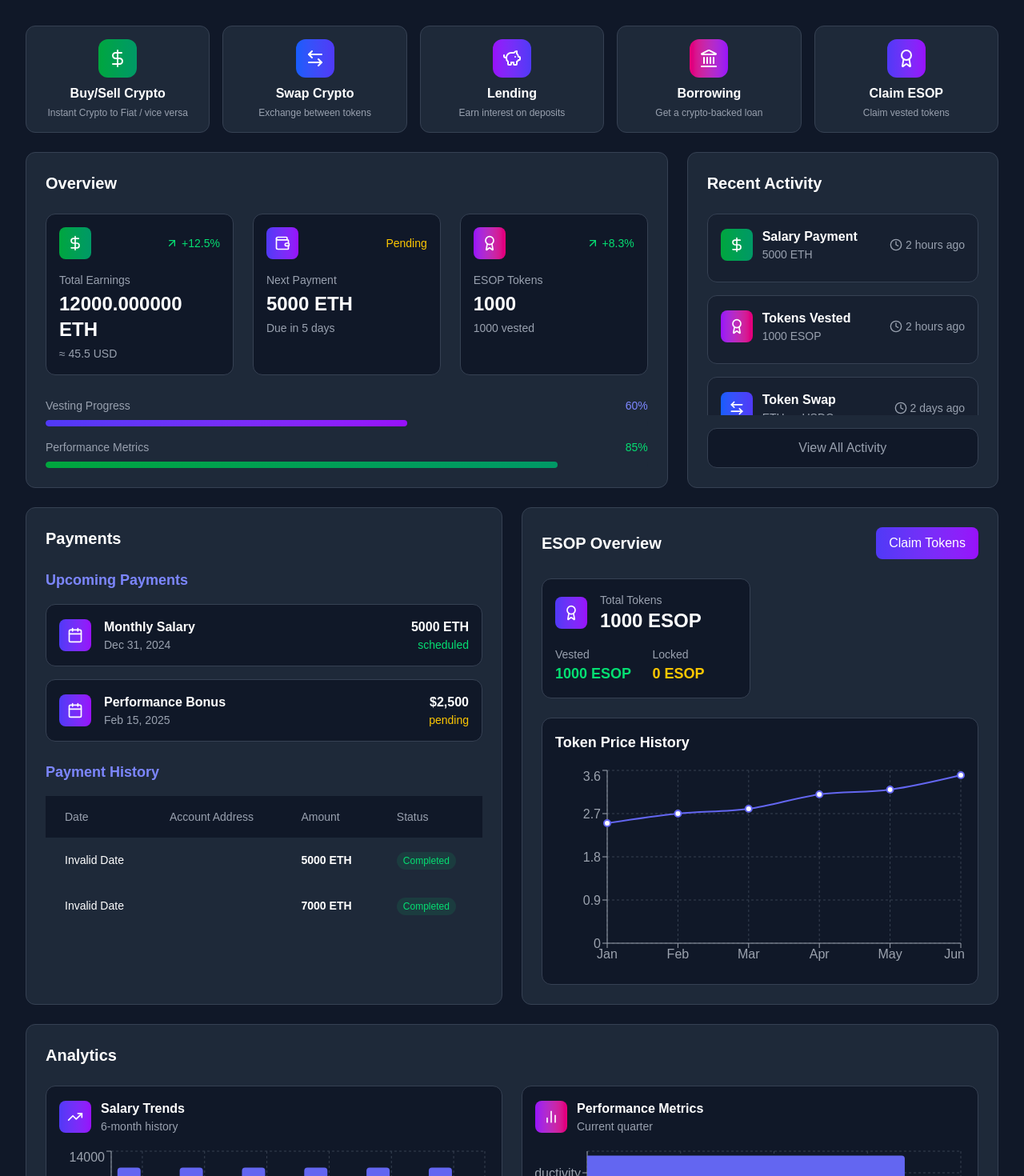
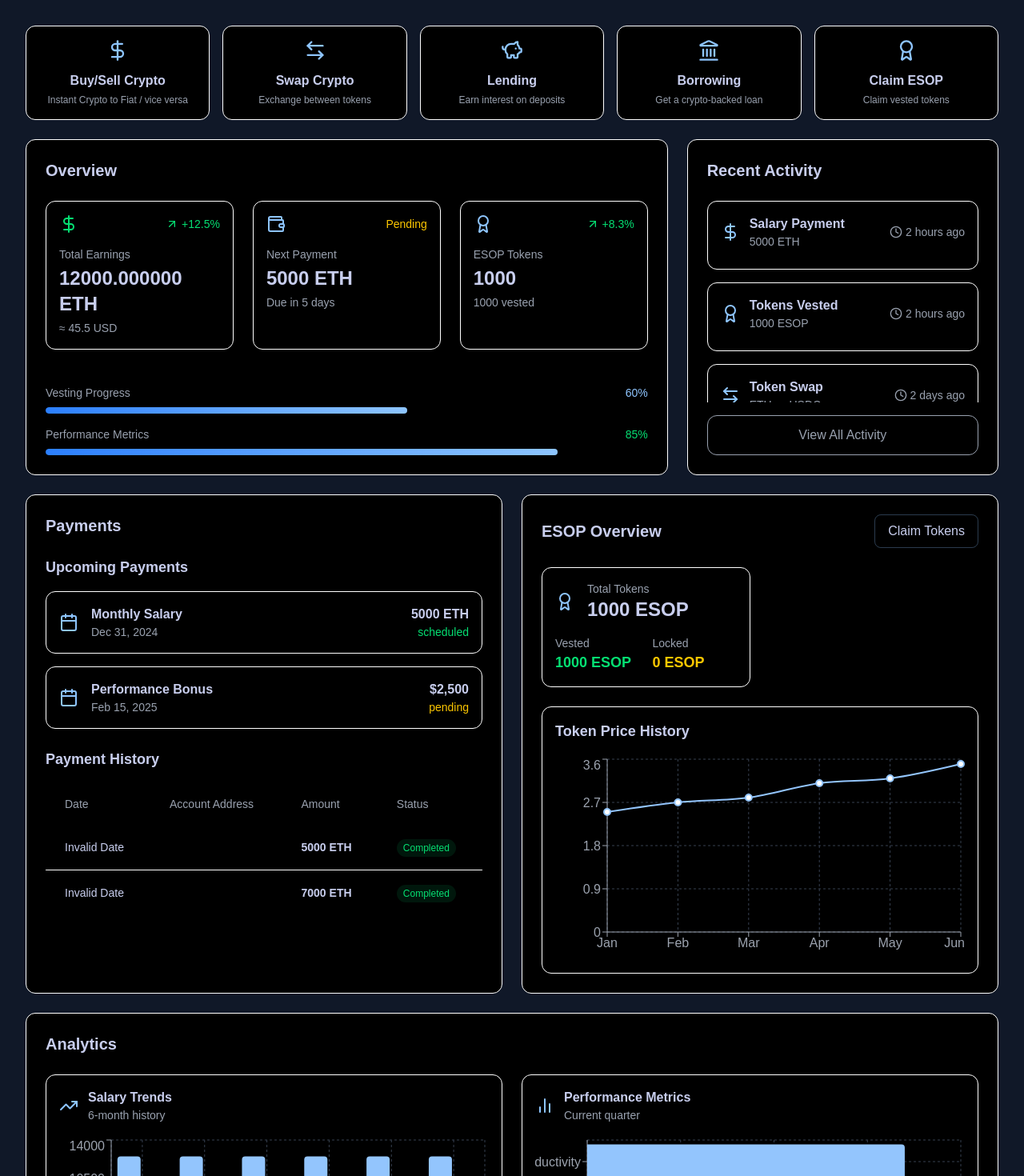
Before and after one commit to PayZoll-Orgs/Payzoll_Frontend-1.0.0, a Next.js app: page /employeeDashboard in a window 1280 px wide. Shown: the top 1470 px of the page at 80% size. Built offline with nearby package versions, Linux system fonts and the light colour scheme.

Commit message:
employee dashboard commit

```diff
--- a/src/components/employeeDashboard/AnalyticsSection.tsx
+++ b/src/components/employeeDashboard/AnalyticsSection.tsx
@@ -53,17 +53,15 @@ const CustomTooltip = ({ active, payload, label }: any) => {
 
 export default function AnalyticsSection() {
   return (
-    <div className="bg-gray-800 border border-gray-700 rounded-xl p-6 hover:border-indigo-500/50 transition-all">
-      <h2 className="text-xl font-bold mb-6 text-white">Analytics</h2>
+    <div className="bg-black border border-brandBlue/[8%] rounded-xl p-6 hover:border-blue-300/50 transition-all">
+      <h2 className="text-xl font-bold mb-6 text-[#c8ceee]">Analytics</h2>
 
       <div className="grid grid-cols-1 lg:grid-cols-2 gap-6">
-        <div className="bg-gray-900 rounded-xl p-4 border border-gray-700">
+        <div className="bg-black rounded-xl p-4 border border-brandBlue/[8%]">
           <div className="flex items-center space-x-3 mb-4">
-            <div className="w-10 h-10 rounded-lg bg-gradient-to-r from-indigo-600 to-purple-600 flex items-center justify-center">
-              <TrendingUp className="w-5 h-5 text-white" />
-            </div>
+            <TrendingUp className="w-6 h-6 text-blue-300" />
             <div>
-              <h3 className="font-semibold text-white">Salary Trends</h3>
+              <h3 className="font-semibold text-[#c8ceee]">Salary Trends</h3>
               <p className="text-sm text-gray-400">6-month history</p>
             </div>
           </div>
@@ -76,20 +74,18 @@ export default function AnalyticsSection() {
                 <YAxis stroke="#9ca3af" />
                 <Tooltip content={<CustomTooltip />} />
                 <Legend />
-                <Bar dataKey="salary" name="Base Salary" fill="#6366f1" radius={[4, 4, 0, 0]} />
-                <Bar dataKey="bonus" name="Bonus" fill="#8b5cf6" radius={[4, 4, 0, 0]} />
+                <Bar dataKey="salary" name="Base Salary" fill="#93c5fd" radius={[4, 4, 0, 0]} />
+                <Bar dataKey="bonus" name="Bonus" fill="#c8ceee" radius={[4, 4, 0, 0]} />
               </BarChart>
             </ResponsiveContainer>
           </div>
         </div>
 
-        <div className="bg-gray-900 rounded-xl p-4 border border-gray-700">
+        <div className="bg-black rounded-xl p-4 border border-brandBlue/[8%]">
           <div className="flex items-center space-x-3 mb-4">
-            <div className="w-10 h-10 rounded-lg bg-gradient-to-r from-purple-600 to-pink-600 flex items-center justify-center">
-              <BarChart2 className="w-5 h-5 text-white" />
-            </div>
+            <BarChart2 className="w-6 h-6 text-blue-300" />
             <div>
-              <h3 className="font-semibold text-white">Performance Metrics</h3>
+              <h3 className="font-semibold text-[#c8ceee]">Performance Metrics</h3>
               <p className="text-sm text-gray-400">Current quarter</p>
             </div>
           </div>
@@ -101,11 +97,11 @@ export default function AnalyticsSection() {
                 <XAxis type="number" domain={[0, 100]} stroke="#9ca3af" />
                 <YAxis dataKey="metric" type="category" stroke="#9ca3af" />
                 <Tooltip content={<CustomTooltip />} />
-                <Bar dataKey="value" fill="#a855f7" radius={[0, 4, 4, 0]}>
+                <Bar dataKey="value" fill="#93c5fd" radius={[0, 4, 4, 0]}>
                   {performanceData.map((entry, index) => (
                     <Cell
                       key={index}
-                      fill={entry.value >= 90 ? '#10b981' : entry.value >= 80 ? '#6366f1' : '#f59e0b'}
+                      fill={entry.value >= 90 ? '#10b981' : entry.value >= 80 ? '#93c5fd' : '#f59e0b'}
                     />
                   ))}
                 </Bar>
--- a/src/components/employeeDashboard/ESOPSection.tsx
+++ b/src/components/employeeDashboard/ESOPSection.tsx
@@ -41,25 +41,23 @@ export default function ESOPSection({ employeeTokenInfo }: { employeeTokenInfo:
   };
 
   return (
-    <div className="bg-gray-800 border border-gray-700 rounded-xl p-6 hover:border-indigo-500/50 transition-all">
+    <div className="bg-black border border-brandBlue/[8%] rounded-xl p-6 hover:border-blue-300/50 transition-all">
       <div className="flex items-center justify-between mb-6">
-        <h2 className="text-xl font-bold text-white">ESOP Overview</h2>
+        <h2 className="text-xl font-bold text-[#c8ceee]">ESOP Overview</h2>
         <button
-          className="px-4 py-2 rounded-lg bg-gradient-to-r from-indigo-600 to-purple-600 text-white hover:shadow-lg hover:shadow-indigo-500/20 transition-all"
+          className="px-4 py-2 rounded-lg text-[#c8ceee] border border-blue-300/30 hover:bg-blue-300/10 transition-all"
         >
           Claim Tokens
         </button>
       </div>
 
       <div className="grid grid-cols-1 md:grid-cols-2 gap-6 mb-6">
-        <div className="bg-gray-900 rounded-xl p-4 border border-gray-700">
+        <div className="bg-black rounded-xl p-4 border border-brandBlue/[8%]">
           <div className="flex items-center space-x-4 mb-4">
-            <div className="w-10 h-10 rounded-lg bg-gradient-to-r from-indigo-600 to-purple-600 flex items-center justify-center">
-              <Award className="w-5 h-5 text-white" />
-            </div>
+            <Award className="w-6 h-6 text-blue-300" />
             <div>
               <div className="text-sm text-gray-400">Total Tokens</div>
-              <div className="text-2xl font-bold">{totalTokens()} ESOP</div>
+              <div className="text-2xl font-bold text-[#c8ceee]">{totalTokens()} ESOP</div>
             </div>
           </div>
 
@@ -76,8 +74,8 @@ export default function ESOPSection({ employeeTokenInfo }: { employeeTokenInfo:
         </div>
       </div>
 
-      <div className="bg-gray-900 rounded-xl p-4 border border-gray-700">
-        <h3 className="text-lg font-semibold mb-4 text-white">Token Price History</h3>
+      <div className="bg-black rounded-xl p-4 border border-brandBlue/[8%]">
+        <h3 className="text-lg font-semibold mb-4 text-[#c8ceee]">Token Price History</h3>
         <div className="h-64">
           <ResponsiveContainer width="100%" height="100%">
             <LineChart data={tokenPriceData}>
@@ -85,7 +83,7 @@ export default function ESOPSection({ employeeTokenInfo }: { employeeTokenInfo:
               <XAxis dataKey="date" stroke="#9ca3af" />
               <YAxis stroke="#9ca3af" />
               <Tooltip content={<CustomTooltip />} />
-              <Line type="monotone" dataKey="price" stroke="#6366f1" strokeWidth={2} dot={{ r: 4 }} activeDot={{ r: 8 }} />
+              <Line type="monotone" dataKey="price" stroke="#93c5fd" strokeWidth={2} dot={{ r: 4 }} activeDot={{ r: 8 }} />
             </LineChart>
           </ResponsiveContainer>
         </div>
--- a/src/components/employeeDashboard/EmployeeOverview.tsx
+++ b/src/components/employeeDashboard/EmployeeOverview.tsx
@@ -32,15 +32,13 @@ export default function EmployeeOverview({
   };
 
   return (
-    <div className="bg-gray-800 border border-gray-700 rounded-xl p-6 hover:border-indigo-500/50 transition-all h-[420px] flex flex-col">
-      <h2 className="text-xl font-bold mb-6 text-white">Overview</h2>
+    <div className="bg-black border border-brandBlue/[8%] rounded-xl p-6 hover:border-blue-300/50 transition-all h-[420px] flex flex-col">
+      <h2 className="text-xl font-bold mb-6 text-[#c8ceee]">Overview</h2>
 
       <div className="grid grid-cols-1 md:grid-cols-3 gap-6 mb-auto">
-        <div className="bg-gray-900 rounded-xl p-4 border border-gray-700">
+        <div className="bg-black rounded-xl p-4 border border-brandBlue/[8%]">
           <div className="flex items-center justify-between mb-4">
-            <div className="w-10 h-10 rounded-lg bg-gradient-to-r from-green-600 to-emerald-600 flex items-center justify-center">
-              <DollarSign className="w-5 h-5 text-white" />
-            </div>
+            <DollarSign className="w-6 h-6 text-green-400" />
             <div className="flex items-center text-green-400 text-sm">
               <ArrowUpRight className="w-4 h-4 mr-1" />
               +12.5%
@@ -48,32 +46,28 @@ export default function EmployeeOverview({
           </div>
           <div className="space-y-1">
             <div className="text-gray-400 text-sm">Total Earnings</div>
-            <div className="text-2xl font-bold">{totalEarning().toFixed(6)} ETH</div>
+            <div className="text-2xl font-bold text-[#c8ceee]">{totalEarning().toFixed(6)} ETH</div>
             <div className="text-sm text-gray-400">≈ 45.5 USD</div>
           </div>
         </div>
 
-        <div className="bg-gray-900 rounded-xl p-4 border border-gray-700">
+        <div className="bg-black rounded-xl p-4 border border-brandBlue/[8%]">
           <div className="flex items-center justify-between mb-4">
-            <div className="w-10 h-10 rounded-lg bg-gradient-to-r from-indigo-600 to-purple-600 flex items-center justify-center">
-              <Wallet className="w-5 h-5 text-white" />
-            </div>
+            <Wallet className="w-6 h-6 text-blue-300" />
             <div className="flex items-center text-yellow-400 text-sm">Pending</div>
           </div>
           <div className="space-y-1">
             <div className="text-gray-400 text-sm">Next Payment</div>
-            <div className="text-2xl font-bold">
+            <div className="text-2xl font-bold text-[#c8ceee]">
               {employeeInfo.salary?.$numberDecimal || "0"} ETH
             </div>
             <div className="text-sm text-gray-400">Due in 5 days</div>
           </div>
         </div>
 
-        <div className="bg-gray-900 rounded-xl p-4 border border-gray-700">
+        <div className="bg-black rounded-xl p-4 border border-brandBlue/[8%]">
           <div className="flex items-center justify-between mb-4">
-            <div className="w-10 h-10 rounded-lg bg-gradient-to-r from-purple-600 to-pink-600 flex items-center justify-center">
-              <Award className="w-5 h-5 text-white" />
-            </div>
+            <Award className="w-6 h-6 text-blue-300" />
             <div className="flex items-center text-green-400 text-sm">
               <ArrowUpRight className="w-4 h-4 mr-1" />
               +8.3%
@@ -81,7 +75,7 @@ export default function EmployeeOverview({
           </div>
           <div className="space-y-1">
             <div className="text-gray-400 text-sm">ESOP Tokens</div>
-            <div className="text-2xl font-bold">{totalTokens()}</div>
+            <div className="text-2xl font-bold text-[#c8ceee]">{totalTokens()}</div>
             <div className="text-sm text-gray-400">{totalTokens()} vested</div>
           </div>
         </div>
@@ -91,11 +85,11 @@ export default function EmployeeOverview({
         <div>
           <div className="flex justify-between text-sm mb-2">
             <span className="text-gray-400">Vesting Progress</span>
-            <span className="text-indigo-400">60%</span>
+            <span className="text-blue-300">60%</span>
           </div>
-          <div className="h-2 bg-gray-800 rounded-full overflow-hidden">
+          <div className="h-2 bg-black rounded-full overflow-hidden">
             <div
-              className="h-full w-[60%] bg-gradient-to-r from-indigo-600 to-purple-600 rounded-full"
+              className="h-full w-[60%] bg-gradient-to-r from-blue-500 to-blue-300 rounded-full"
               style={{ transition: "width 1s ease-in-out" }}
             />
           </div>
@@ -106,9 +100,9 @@ export default function EmployeeOverview({
             <span className="text-gray-400">Performance Metrics</span>
             <span className="text-green-400">85%</span>
           </div>
-          <div className="h-2 bg-gray-800 rounded-full overflow-hidden">
+          <div className="h-2 bg-black rounded-full overflow-hidden">
             <div
-              className="h-full w-[85%] bg-gradient-to-r from-green-600 to-emerald-600 rounded-full"
+              className="h-full w-[85%] bg-gradient-to-r from-blue-500 to-blue-300 rounded-full"
               style={{ transition: "width 1s ease-in-out" }}
             />
           </div>
--- a/src/components/employeeDashboard/PaymentSection.tsx
+++ b/src/components/employeeDashboard/PaymentSection.tsx
@@ -24,11 +24,11 @@ export default function PaymentSection({ employeeHistoryInfo, employeeInfo }: {
   ];
 
   return (
-    <div className="bg-gray-800 border border-gray-700 rounded-xl p-6 hover:border-indigo-500/50 transition-all h-full">
-      <h2 className="text-xl font-bold mb-6 text-white">Payments</h2>
+    <div className="bg-black border border-brandBlue/[8%] rounded-xl p-6 hover:border-blue-300/50 transition-all h-full">
+      <h2 className="text-xl font-bold mb-6 text-[#c8ceee]">Payments</h2>
 
       <div className="mb-6">
-        <h3 className="text-lg font-semibold text-indigo-400 mb-4">Upcoming Payments</h3>
+        <h3 className="text-lg font-semibold text-[#c8ceee] mb-4">Upcoming Payments</h3>
         <div className="space-y-4">
           {upcomingPayments.map((payment, index) => (
             <motion.div
@@ -36,20 +36,18 @@ export default function PaymentSection({ employeeHistoryInfo, employeeInfo }: {
               initial={{ opacity: 0, y: 20 }}
               animate={{ opacity: 1, y: 0 }}
               transition={{ delay: index * 0.1 }}
-              className="bg-gray-900 rounded-xl p-4 border border-gray-700"
+              className="bg-black rounded-xl p-4 border border-brandBlue/[8%]"
             >
               <div className="flex items-center justify-between">
                 <div className="flex items-center space-x-4">
-                  <div className="w-10 h-10 rounded-lg bg-gradient-to-r from-indigo-600 to-purple-600 flex items-center justify-center">
-                    <Calendar className="w-5 h-5 text-white" />
-                  </div>
+                  <Calendar className="w-6 h-6 text-blue-300" />
                   <div>
-                    <div className="font-semibold text-white">{payment.type}</div>
+                    <div className="font-semibold text-[#c8ceee]">{payment.type}</div>
                     <div className="text-sm text-gray-400">{payment.date}</div>
                   </div>
                 </div>
                 <div className="text-right">
-                  <div className="font-semibold text-white">{payment.amount}</div>
+                  <div className="font-semibold text-[#c8ceee]">{payment.amount}</div>
                   <div className={`text-sm ${payment.status === "scheduled" ? "text-green-400" : "text-yellow-400"}`}>
                     {payment.status}
                   </div>
@@ -61,10 +59,10 @@ export default function PaymentSection({ employeeHistoryInfo, employeeInfo }: {
       </div>
 
       <div>
-        <h3 className="text-lg font-semibold text-indigo-400 mb-4">Payment History</h3>
+        <h3 className="text-lg font-semibold text-[#c8ceee] mb-4">Payment History</h3>
         <div className="overflow-x-auto">
           <table className="w-full">
-            <thead className="bg-gray-900">
+            <thead className="bg-black/50">
               <tr>
                 <th className="px-6 py-4 text-left text-sm font-medium text-gray-400">Date</th>
                 <th className="px-6 py-4 text-left text-sm font-medium text-gray-400">Account Address</th>
@@ -72,14 +70,14 @@ export default function PaymentSection({ employeeHistoryInfo, employeeInfo }: {
                 <th className="px-6 py-4 text-left text-sm font-medium text-gray-400">Status</th>
               </tr>
             </thead>
-            <tbody className="divide-y divide-gray-800">
+            <tbody className="divide-y divide-brandBlue/[8%]">
               {employeeHistoryInfo.map((history, index) => (
-                <tr key={index} className="group hover:bg-gray-900/30 transition-colors">
-                  <td className="px-6 py-4 whitespace-nowrap text-sm text-white">
+                <tr key={index} className="group hover:bg-black/50 transition-colors">
+                  <td className="px-6 py-4 whitespace-nowrap text-sm text-[#c8ceee]">
                     {new Date(history.createdAt).toLocaleDateString()}
                   </td>
-                  <td className="px-6 py-4 whitespace-nowrap text-sm text-white">{history.accountId}</td>
-                  <td className="px-6 py-4 whitespace-nowrap text-sm font-semibold text-white">
+                  <td className="px-6 py-4 whitespace-nowrap text-sm text-[#c8ceee]">{history.accountId}</td>
+                  <td className="px-6 py-4 whitespace-nowrap text-sm font-semibold text-[#c8ceee]">
                     {history.amount.$numberDecimal} ETH
                   </td>
                   <td className="px-6 py-4 whitespace-nowrap">
--- a/src/components/employeeDashboard/QuickPanel.tsx
+++ b/src/components/employeeDashboard/QuickPanel.tsx
@@ -60,28 +60,16 @@ export default function QuickPanel({ isWalletConnected }: { isWalletConnected: b
           animate={{ opacity: 1, y: 0 }}
           transition={{ delay: index * 0.1 }}
           onClick={action.action}
-          className={`group relative p-4 bg-gray-800 rounded-xl border border-gray-700
-                     hover:border-indigo-500/50 transition-all duration-300 ${
+          className={`group relative p-4 bg-black rounded-xl border border-brandBlue/[8%]
+                     hover:border-blue-300/50 transition-all duration-300 ${
                        !isWalletConnected ? "opacity-50 cursor-not-allowed" : ""
                      }`}
           disabled={!isWalletConnected}
         >
-          <div
-            className="absolute inset-0 bg-gradient-to-r opacity-0 group-hover:opacity-10 rounded-xl transition-opacity duration-300"
-            style={{
-              backgroundImage: `linear-gradient(to right, var(--tw-gradient-stops))`,
-            }}
-          ></div>
-
-          <div className="flex flex-col items-center space-y-2">
-            <div
-              className={`w-12 h-12 rounded-xl bg-gradient-to-r ${action.color}
-                           flex items-center justify-center transform group-hover:scale-110 transition-transform`}
-            >
-              <action.icon className="w-6 h-6 text-white" />
-            </div>
+          <div className="flex flex-col items-center space-y-3">
+            <action.icon className="w-7 h-7 text-blue-300 transform group-hover:scale-110 transition-transform" />
             <div className="text-center">
-              <div className="font-semibold group-hover:text-white transition-colors">
+              <div className="font-semibold text-[#c8ceee] group-hover:text-white transition-colors">
                 {action.label}
               </div>
               <div className="text-xs text-gray-400 mt-1">
--- a/src/components/employeeDashboard/RecentActivity.tsx
+++ b/src/components/employeeDashboard/RecentActivity.tsx
@@ -27,7 +27,6 @@ export default function RecentActivity({ employeeInfo, employeeTokenInfo }: {
       amount: `${employeeInfo.salary.$numberDecimal} ETH`,
       timestamp: "2 hours ago",
       icon: DollarSign,
-      color: "from-green-600 to-emerald-600",
     },
     {
       id: 2,
@@ -36,7 +35,6 @@ export default function RecentActivity({ employeeInfo, employeeTokenInfo }: {
       amount: `${totalTokens()} ESOP`,
       timestamp: "2 hours ago",
       icon: Award,
-      color: "from-purple-600 to-pink-600",
     },
     {
       id: 3,
@@ -45,13 +43,12 @@ export default function RecentActivity({ employeeInfo, employeeTokenInfo }: {
       amount: "ETH → USDC",
       timestamp: "2 days ago",
       icon: ArrowLeftRight,
-      color: "from-blue-600 to-indigo-600",
     },
   ];
 
   return (
-    <div className="bg-gray-800 border border-gray-700 rounded-xl p-6 hover:border-indigo-500/50 transition-all h-[420px] flex flex-col">
-      <h2 className="text-xl font-bold mb-6 text-white">Recent Activity</h2>
+    <div className="bg-black border border-brandBlue/[8%] rounded-xl p-6 hover:border-blue-300/50 transition-all h-[420px] flex flex-col">
+      <h2 className="text-xl font-bold mb-6 text-[#c8ceee]">Recent Activity</h2>
 
       <div className="space-y-4 flex-1 overflow-y-auto custom-scrollbar">
         {activities.map((activity, index) => (
@@ -60,19 +57,13 @@ export default function RecentActivity({ employeeInfo, employeeTokenInfo }: {
             initial={{ opacity: 0, y: 20 }}
             animate={{ opacity: 1, y: 0 }}
             transition={{ delay: index * 0.1 }}
-            className="group bg-gray-900/50 rounded-xl p-4 border border-gray-700 hover:border-indigo-500/50 transition-all"
+            className="group bg-black/50 rounded-xl p-4 border border-brandBlue/[8%] hover:border-blue-300/50 transition-all"
           >
             <div className="flex items-center justify-between mb-2">
               <div className="flex items-center space-x-3">
-                <div
-                  className={`w-10 h-10 rounded-lg bg-gradient-to-r ${activity.color}
-                              flex items-center justify-center transform transition-transform
-                              group-hover:scale-110`}
-                >
-                  <activity.icon className="w-5 h-5 text-white" />
-                </div>
+                <activity.icon className="w-6 h-6 text-blue-300 transform transition-transform group-hover:scale-110" />
                 <div>
-                  <div className="font-semibold group-hover:text-white transition-colors">
+                  <div className="font-semibold text-[#c8ceee] group-hover:text-white transition-colors">
                     {activity.title}
                   </div>
                   <div className="text-sm text-gray-400">{activity.amount}</div>
@@ -90,8 +81,8 @@ export default function RecentActivity({ employeeInfo, employeeTokenInfo }: {
       </div>
 
       <button
-        className="w-full mt-4 py-3 rounded-xl bg-gray-900 border border-gray-700
-                       text-gray-400 hover:text-white hover:border-indigo-500/50 transition-all"
+        className="w-full mt-4 py-3 rounded-xl bg-black border border-brandBlue/[8%]
+                       text-gray-400 hover:text-[#c8ceee] hover:border-blue-300/50 transition-all"
       >
         View All Activity
       </button>
```
